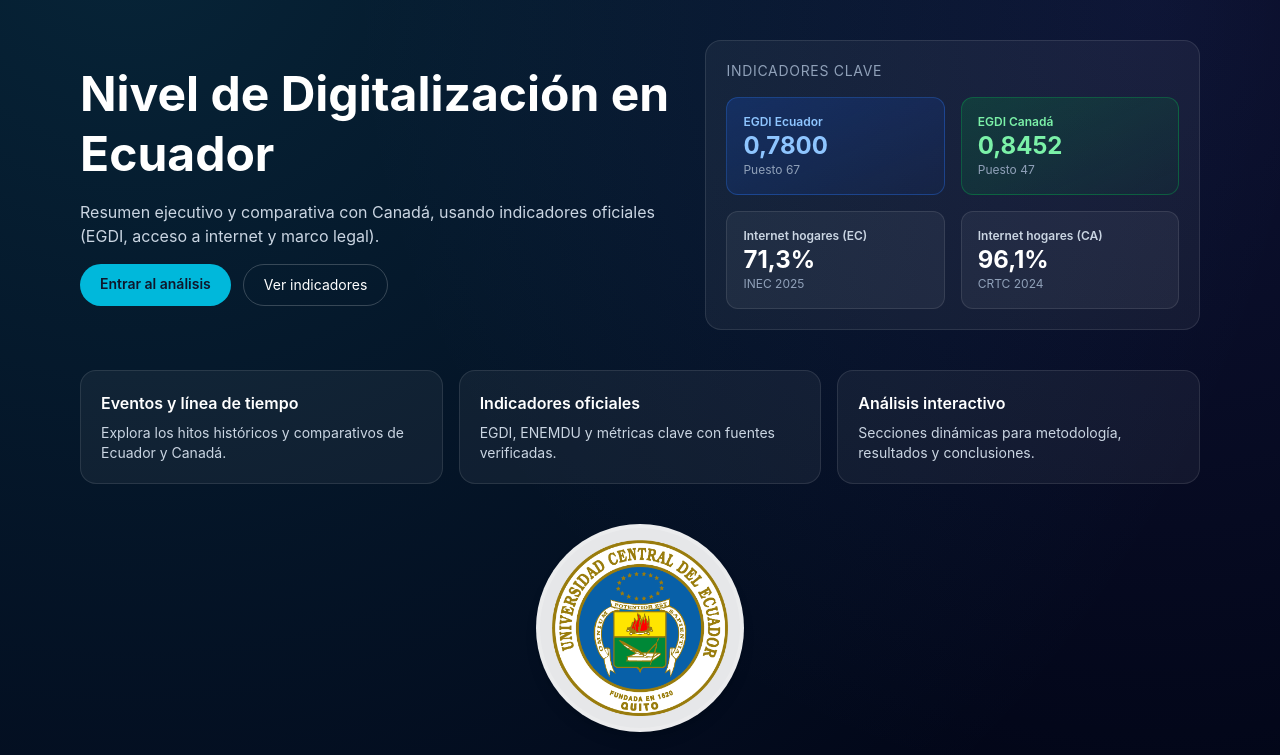
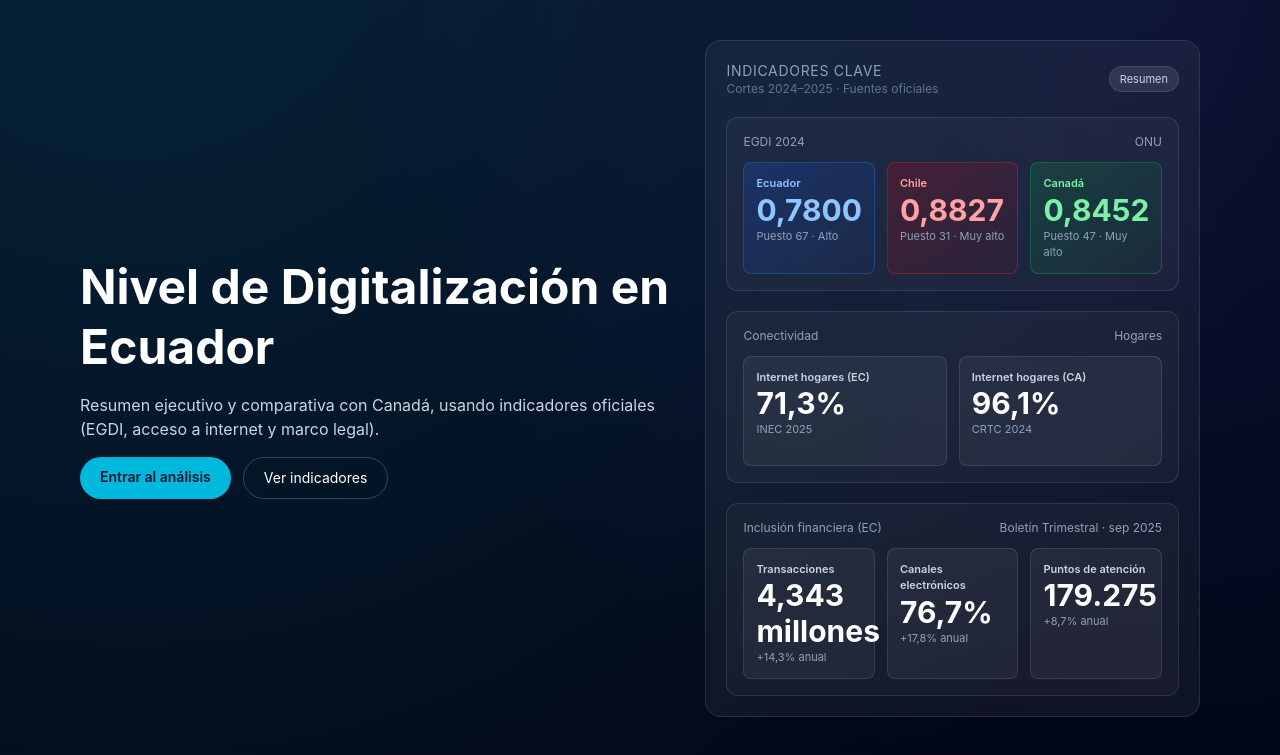
Before and after one commit to EddyFight39/Pagina-Web-Digitalizacion, a React (Vite) app: page / in a window 1280 px wide. Shown: the top 755 px of the page. Built offline with nearby package versions, Linux system fonts and the light colour scheme.

Commit message:
✨ chile info
added chile info, testing for home screen

```diff
--- a/src/App.jsx
+++ b/src/App.jsx
@@ -151,16 +151,41 @@ function App() {
         </div>
 
         <div className="bg-white/5 border border-white/10 rounded-2xl p-4">
-          <div className="text-xs text-slate-400 mb-3">Comparación rápida (Ecuador vs Canadá)</div>
+          <div className="text-xs text-slate-400 mb-3">Comparación rápida (Ecuador, Chile y Canadá)</div>
           <div className="space-y-3 text-xs">
             <div>
               <div className="flex items-center justify-between mb-1">
                 <span>EGDI</span>
-                <span className="text-slate-400">EC 0,7800 · CA 0,8452</span>
-              </div>
-              <div className="h-2 bg-white/10 rounded-full overflow-hidden flex">
-                <div className="h-full bg-blue-500" style={{ width: '78%' }}></div>
-                <div className="h-full bg-green-500" style={{ width: '84.52%' }}></div>
+                <span className="text-slate-400">EC 0,7800 · CL 0,8827 · CA 0,8452</span>
+              </div>
+              <div className="space-y-2">
+                <div>
+                  <div className="flex items-center justify-between text-[11px] mb-1">
+                    <span className="text-slate-300">EC</span>
+                    <span className="text-slate-400">78%</span>
+                  </div>
+                  <div className="h-2 bg-white/10 rounded-full overflow-hidden">
+                    <div className="h-full bg-blue-500" style={{ width: '78%' }}></div>
+                  </div>
+                </div>
+                <div>
+                  <div className="flex items-center justify-between text-[11px] mb-1">
+                    <span className="text-slate-300">CL</span>
+                    <span className="text-slate-400">88.27%</span>
+                  </div>
+                  <div className="h-2 bg-white/10 rounded-full overflow-hidden">
+                    <div className="h-full bg-red-500" style={{ width: '88.27%' }}></div>
+                  </div>
+                </div>
+                <div>
+                  <div className="flex items-center justify-between text-[11px] mb-1">
+                    <span className="text-slate-300">CA</span>
+                    <span className="text-slate-400">84.52%</span>
+                  </div>
+                  <div className="h-2 bg-white/10 rounded-full overflow-hidden">
+                    <div className="h-full bg-green-500" style={{ width: '84.52%' }}></div>
+                  </div>
+                </div>
               </div>
             </div>
             <div>
@@ -298,6 +323,15 @@ function App() {
               </div>
               <div>
                 <div className="flex items-center justify-between text-xs mb-1">
+                  <span className="text-slate-300">🇨🇱 Chile</span>
+                  <span className="text-red-300 font-semibold">0,8827</span>
+                </div>
+                <div className="h-2 bg-white/10 rounded-full overflow-hidden">
+                  <div className="h-full bg-red-500 rounded-full" style={{ width: '88.27%' }}></div>
+                </div>
+              </div>
+              <div>
+                <div className="flex items-center justify-between text-xs mb-1">
                   <span className="text-slate-300">🇨🇦 Canadá</span>
                   <span className="text-green-300 font-semibold">0,8452</span>
                 </div>
@@ -308,7 +342,7 @@ function App() {
             </div>
           </div>
 
-          <div className="grid md:grid-cols-2 gap-4">
+          <div className="grid md:grid-cols-3 gap-4">
             <div className="bg-gradient-to-br from-blue-600/20 to-blue-600/5 border border-blue-500/30 rounded-2xl p-4">
               <div className="flex items-center justify-between">
                 <h4 className="font-semibold">🇪🇨 Ecuador</h4>
@@ -316,6 +350,14 @@ function App() {
               </div>
               <div className="mt-3 text-4xl font-bold text-blue-300">0,7800</div>
               <p className="text-sm text-slate-400 mt-2">Puesto 67 mundial</p>
+            </div>
+            <div className="bg-gradient-to-br from-red-600/20 to-red-600/5 border border-red-500/30 rounded-2xl p-4">
+              <div className="flex items-center justify-between">
+                <h4 className="font-semibold">🇨🇱 Chile</h4>
+                <span className="text-xs px-2 py-1 rounded-full bg-red-500/20 border border-red-500/30">Nivel MUY ALTO</span>
+              </div>
+              <div className="mt-3 text-4xl font-bold text-red-300">0,8827</div>
+              <p className="text-sm text-slate-400 mt-2">Puesto 31 (top 50)</p>
             </div>
             <div className="bg-gradient-to-br from-green-600/20 to-green-600/5 border border-green-500/30 rounded-2xl p-4">
               <div className="flex items-center justify-between">
@@ -350,7 +392,7 @@ function App() {
 
           <div className="bg-slate-950/60 border border-white/10 rounded-xl p-4 text-xs text-slate-300">
             <p className="mb-2"><span className="font-semibold">¿0,7800 es un buen puntaje?</span> Sí. Es nivel ALTO (rangos ONU: bajo &lt; 0.50, medio 0.50–0.75, alto 0.75–1.0).</p>
-            <p>Puesto 67 de 193 países (tercio superior). Persisten brechas frente a “muy alto” (&gt; 0.85) donde está Canadá.</p>
+            <p>Puesto 67 de 193 países (tercio superior). Persisten brechas frente a “muy alto” (&gt; 0.85) donde están Chile y Canadá.</p>
           </div>
           </div>
 
@@ -372,6 +414,12 @@ function App() {
                     <td className="py-1 pr-2">0,7800</td>
                     <td className="py-1 pr-2">ALTO</td>
                     <td className="py-1">67</td>
+                  </tr>
+                  <tr className="border-b border-white/10">
+                    <td className="py-1 pr-2">Chile</td>
+                    <td className="py-1 pr-2">0,8827</td>
+                    <td className="py-1 pr-2">MUY ALTO</td>
+                    <td className="py-1">31</td>
                   </tr>
                   <tr>
                     <td className="py-1 pr-2">Canadá</td>
--- a/src/components/Home.jsx
+++ b/src/components/Home.jsx
@@ -27,28 +27,79 @@ export function Home() {
               </Link>
             </div>
           </div>
-          <div className="bg-white/5 border border-white/10 rounded-2xl p-5 space-y-4">
-            <h2 className="text-sm uppercase tracking-wider text-slate-400">Indicadores clave</h2>
-            <div className="grid grid-cols-2 gap-4">
-              <div className="bg-gradient-to-br from-blue-600/20 to-blue-600/5 border border-blue-500/30 rounded-xl p-4">
-                <div className="text-xs text-blue-300 font-semibold">EGDI Ecuador</div>
-                <div className="text-2xl font-bold text-blue-300">0,7800</div>
-                <div className="text-xs text-slate-400">Puesto 67</div>
+          <div className="bg-white/5 border border-white/10 rounded-2xl p-5 space-y-5">
+            <div className="flex items-center justify-between">
+              <div>
+                <h2 className="text-sm uppercase tracking-wider text-slate-400">Indicadores clave</h2>
+                <p className="text-xs text-slate-500">Cortes 2024–2025 · Fuentes oficiales</p>
               </div>
-              <div className="bg-gradient-to-br from-green-600/20 to-green-600/5 border border-green-500/30 rounded-xl p-4">
-                <div className="text-xs text-green-300 font-semibold">EGDI Canadá</div>
-                <div className="text-2xl font-bold text-green-300">0,8452</div>
-                <div className="text-xs text-slate-400">Puesto 47</div>
+              <span className="text-[11px] px-2.5 py-1 rounded-full bg-white/10 border border-white/10 text-slate-300">Resumen</span>
+            </div>
+
+            <div className="rounded-xl border border-white/10 bg-white/[0.03] p-4 space-y-3">
+              <div className="flex items-center justify-between text-xs text-slate-400">
+                <span>EGDI 2024</span>
+                <span>ONU</span>
               </div>
-              <div className="bg-white/5 border border-white/10 rounded-xl p-4">
-                <div className="text-xs text-slate-300 font-semibold">Internet hogares (EC)</div>
-                <div className="text-2xl font-bold">71,3%</div>
-                <div className="text-xs text-slate-400">INEC 2025</div>
+              <div className="grid grid-cols-1 sm:grid-cols-3 gap-3">
+                <div className="bg-gradient-to-br from-blue-600/20 to-blue-600/5 border border-blue-500/30 rounded-lg p-3 min-h-[110px]">
+                  <div className="text-[11px] text-blue-300 font-semibold">Ecuador</div>
+                  <div className="text-3xl font-bold text-blue-300">0,7800</div>
+                  <div className="text-[11px] text-slate-400">Puesto 67 · Alto</div>
+                </div>
+                <div className="bg-gradient-to-br from-red-600/20 to-red-600/5 border border-red-500/30 rounded-lg p-3 min-h-[110px]">
+                  <div className="text-[11px] text-red-300 font-semibold">Chile</div>
+                  <div className="text-3xl font-bold text-red-300">0,8827</div>
+                  <div className="text-[11px] text-slate-400">Puesto 31 · Muy alto</div>
+                </div>
+                <div className="bg-gradient-to-br from-green-600/20 to-green-600/5 border border-green-500/30 rounded-lg p-3 min-h-[110px]">
+                  <div className="text-[11px] text-green-300 font-semibold">Canadá</div>
+                  <div className="text-3xl font-bold text-green-300">0,8452</div>
+                  <div className="text-[11px] text-slate-400">Puesto 47 · Muy alto</div>
+                </div>
               </div>
-              <div className="bg-white/5 border border-white/10 rounded-xl p-4">
-                <div className="text-xs text-slate-300 font-semibold">Internet hogares (CA)</div>
-                <div className="text-2xl font-bold">96,1%</div>
-                <div className="text-xs text-slate-400">CRTC 2024</div>
+            </div>
+
+            <div className="rounded-xl border border-white/10 bg-white/[0.03] p-4 space-y-3">
+              <div className="flex items-center justify-between text-xs text-slate-400">
+                <span>Conectividad</span>
+                <span>Hogares</span>
+              </div>
+              <div className="grid grid-cols-1 sm:grid-cols-2 gap-3">
+                <div className="bg-white/5 border border-white/10 rounded-lg p-3 min-h-[110px]">
+                  <div className="text-[11px] text-slate-300 font-semibold">Internet hogares (EC)</div>
+                  <div className="text-3xl font-bold">71,3%</div>
+                  <div className="text-[11px] text-slate-400">INEC 2025</div>
+                </div>
+                <div className="bg-white/5 border border-white/10 rounded-lg p-3 min-h-[110px]">
+                  <div className="text-[11px] text-slate-300 font-semibold">Internet hogares (CA)</div>
+                  <div className="text-3xl font-bold">96,1%</div>
+                  <div className="text-[11px] text-slate-400">CRTC 2024</div>
+                </div>
+              </div>
+            </div>
+
+            <div className="rounded-xl border border-white/10 bg-white/[0.03] p-4 space-y-3">
+              <div className="flex items-center justify-between text-xs text-slate-400">
+                <span>Inclusión financiera (EC)</span>
+                <span>Boletín Trimestral · sep 2025</span>
+              </div>
+              <div className="grid grid-cols-1 sm:grid-cols-3 gap-3">
+                <div className="bg-white/5 border border-white/10 rounded-lg p-3 min-h-[110px]">
+                  <div className="text-[11px] text-slate-300 font-semibold">Transacciones</div>
+                  <div className="text-3xl font-bold">4,343 millones</div>
+                  <div className="text-[11px] text-slate-400">+14,3% anual</div>
+                </div>
+                <div className="bg-white/5 border border-white/10 rounded-lg p-3 min-h-[110px]">
+                  <div className="text-[11px] text-slate-300 font-semibold">Canales electrónicos</div>
+                  <div className="text-3xl font-bold">76,7%</div>
+                  <div className="text-[11px] text-slate-400">+17,8% anual</div>
+                </div>
+                <div className="bg-white/5 border border-white/10 rounded-lg p-3 min-h-[110px]">
+                  <div className="text-[11px] text-slate-300 font-semibold">Puntos de atención</div>
+                  <div className="text-3xl font-bold">179.275</div>
+                  <div className="text-[11px] text-slate-400">+8,7% anual</div>
+                </div>
               </div>
             </div>
           </div>
@@ -57,7 +108,7 @@ export function Home() {
         <section className="grid md:grid-cols-3 gap-4">
           <div className="bg-white/5 border border-white/10 rounded-2xl p-5">
             <h3 className="font-semibold mb-2">Eventos y línea de tiempo</h3>
-            <p className="text-sm text-slate-300">Explora los hitos históricos y comparativos de Ecuador y Canadá.</p>
+            <p className="text-sm text-slate-300">Explora los hitos históricos y comparativos de Ecuador, Canadá y Chile.</p>
           </div>
           <div className="bg-white/5 border border-white/10 rounded-2xl p-5">
             <h3 className="font-semibold mb-2">Indicadores oficiales</h3>
--- a/src/components/VerticalTimeline.jsx
+++ b/src/components/VerticalTimeline.jsx
@@ -3,36 +3,30 @@ import { useState, useMemo } from 'react';
 export function VerticalTimeline({ events = [] }) {
   const [showEcuador, setShowEcuador] = useState(true);
   const [showCanada, setShowCanada] = useState(true);
-  const [showChile, setShowChile] = useState(true);
 
   const filteredEvents = useMemo(() => {
     return events
       .filter(e => {
         if (e.pais === 'Ecuador' && !showEcuador) return false;
         if (e.pais === 'Canadá' && !showCanada) return false;
-        if (e.pais === 'Chile' && !showChile) return false;
         return true;
       })
       .sort((a, b) => new Date(a.fecha) - new Date(b.fecha));
-  }, [events, showEcuador, showCanada, showChile]);
+  }, [events, showEcuador, showCanada]);
 
   const getCountryColor = (pais) => {
-    if (pais === 'Canadá') return 'bg-green-600';
-    if (pais === 'Chile') return 'bg-red-600';
-    return 'bg-blue-600';
+    return pais === 'Canadá' ? 'bg-green-600' : 'bg-blue-600';
   };
 
   const getCountryFlag = (pais) => {
-    if (pais === 'Canadá') return '🇨🇦';
-    if (pais === 'Chile') return '�🇱';
-    return '�🇪🇨';
+    return pais === 'Canadá' ? '🇨🇦' : '🇪🇨';
   };
 
   return (
-    <div className="px-3 py-6 mx-auto w-full max-w-4xl sm:py-8 sm:px-4">
+    <div className="w-full max-w-4xl mx-auto py-6 sm:py-8 px-3 sm:px-4">
       {/* Controles de filtro */}
-      <div className="flex flex-wrap gap-4 justify-center mb-6 sm:mb-12 sm:gap-6">
-        <label className="flex gap-3 items-center cursor-pointer">
+      <div className="mb-6 sm:mb-12 flex gap-4 sm:gap-6 justify-center flex-wrap">
+        <label className="flex items-center gap-3 cursor-pointer">
           <input
             type="checkbox"
             checked={showEcuador}
@@ -41,7 +35,7 @@ export function VerticalTimeline({ events = [] }) {
           />
           <span className="text-lg font-semibold">🇪🇨 Ecuador</span>
         </label>
-        <label className="flex gap-3 items-center cursor-pointer">
+        <label className="flex items-center gap-3 cursor-pointer">
           <input
             type="checkbox"
             checked={showCanada}
@@ -50,21 +44,12 @@ export function VerticalTimeline({ events = [] }) {
           />
           <span className="text-lg font-semibold">🇨🇦 Canadá</span>
         </label>
-        <label className="flex gap-3 items-center cursor-pointer">
-          <input
-            type="checkbox"
-            checked={showChile}
-            onChange={(e) => setShowChile(e.target.checked)}
-            className="w-5 h-5 cursor-pointer"
-          />
-          <span className="text-lg font-semibold">🇨🇱 Chile</span>
-        </label>
       </div>
 
       {/* Timeline */}
       <div className="relative">
         {/* Línea central */}
-        <div className="hidden absolute left-1/2 w-1 h-full bg-gradient-to-b from-gray-300 via-gray-400 to-gray-300 transform -translate-x-1/2 sm:block"></div>
+        <div className="hidden sm:block absolute left-1/2 transform -translate-x-1/2 w-1 h-full bg-gradient-to-b from-gray-300 via-gray-400 to-gray-300"></div>
 
         {/* Eventos */}
         <div className="space-y-12">
@@ -77,33 +62,33 @@ export function VerticalTimeline({ events = [] }) {
 
             return (
               <div key={event.id} className="relative">
-                <div className={`flex flex-col sm:flex-row ${isLeft ? '':'sm:flex-row-reverse'}`}>
+                <div className={`flex flex-col sm:flex-row ${isLeft ? '' : 'sm:flex-row-reverse'}`}>
                   {/* Mitad izquierda o derecha con contenido */}
-                  <div className="px-3 py-3 w-full sm:w-1/2 sm:px-6 sm:py-4">
+                  <div className="w-full sm:w-1/2 px-3 sm:px-6 py-3 sm:py-4">
                     <div className={`bg-white rounded-lg shadow-lg p-5 border-l-4 transition active:scale-[0.99] ${isCanada ? 'border-green-600' : 'border-blue-600'}`}>
-                      <div className="mb-2 text-xs font-semibold text-gray-500 sm:hidden">
+                      <div className="sm:hidden text-xs text-gray-500 font-semibold mb-2">
                         {year} · {event.pais}
                       </div>
-                      <div className="flex gap-2 items-center mb-2">
+                      <div className="flex items-center gap-2 mb-2">
                         <span className="text-3xl">{flag}</span>
                         <span className="text-sm font-bold text-gray-600 uppercase">
                           {event.pais}
                         </span>
                       </div>
-                      <h3 className="mb-2 text-lg font-bold text-gray-800">
+                      <h3 className="font-bold text-lg mb-2 text-gray-800">
                         {event.titulo}
                       </h3>
-                      <p className="mb-3 text-sm text-gray-700">
+                      <p className="text-sm text-gray-700 mb-3">
                         {event.descripcion}
                       </p>
                       <div className="flex flex-wrap gap-2 mb-2">
-                        <span className="px-2 py-1 text-xs text-gray-700 bg-gray-100 rounded">
+                        <span className="text-xs bg-gray-100 text-gray-700 px-2 py-1 rounded">
                           {event.categoria}
                         </span>
                       </div>
                       {event.fuentes && event.fuentes.length > 0 && (
-                        <div className="pt-3 mt-3 border-t border-gray-200">
-                          <p className="mb-2 text-xs font-semibold text-gray-600">Fuentes:</p>
+                        <div className="mt-3 pt-3 border-t border-gray-200">
+                          <p className="text-xs font-semibold text-gray-600 mb-2">Fuentes:</p>
                           <ul className="space-y-1">
                             {event.fuentes.map((fuente, i) => (
                               <li key={i}>
@@ -128,14 +113,14 @@ export function VerticalTimeline({ events = [] }) {
                   </div>
 
                   {/* Centro: Círculo con año */}
-                  <div className="hidden justify-center w-0 sm:flex">
-                    <div className={`flex relative z-10 justify-center items-center w-16 h-16 text-xl font-bold text-white rounded-full border-4 border-white shadow-lg ${colorClass}`}>
+                  <div className="hidden sm:flex w-0 justify-center">
+                    <div className={`${colorClass} text-white rounded-full w-16 h-16 flex items-center justify-center font-bold text-xl shadow-lg border-4 border-white relative z-10`}>
                       {year}
                     </div>
                   </div>
 
                   {/* Mitad derecha o izquierda vacía */}
-                  <div className="hidden w-1/2 sm:block"></div>
+                  <div className="hidden sm:block w-1/2"></div>
                 </div>
               </div>
             );
@@ -144,7 +129,7 @@ export function VerticalTimeline({ events = [] }) {
       </div>
 
       {filteredEvents.length === 0 && (
-        <div className="py-12 text-center text-gray-500">
+        <div className="text-center py-12 text-gray-500">
           <p className="text-lg">No hay eventos para mostrar</p>
         </div>
       )}
```
